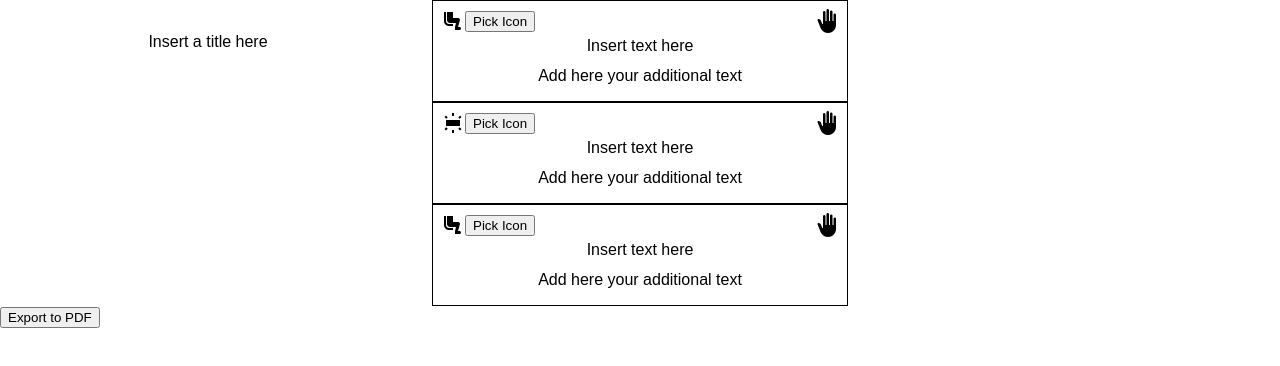
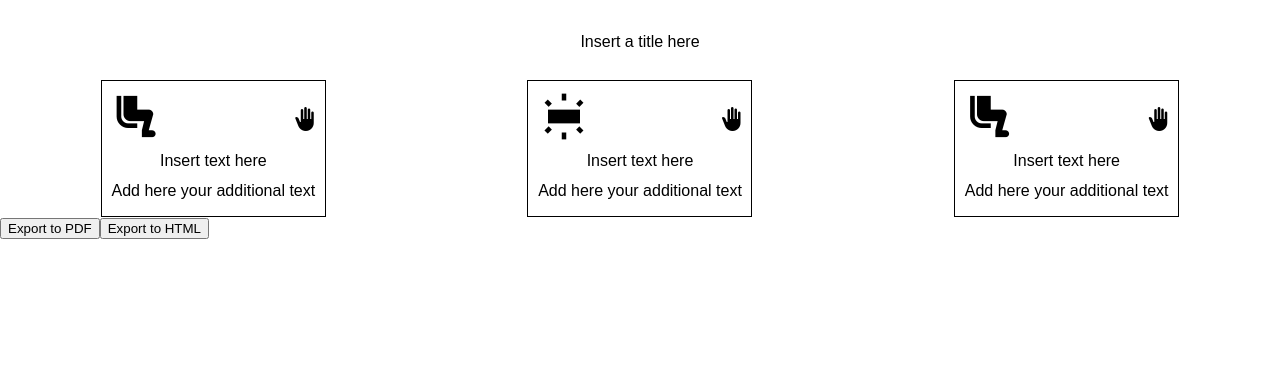
Before and after one commit to rudiszubert369/react-slide-editor, a React (Create React App) app in the folder react-slide-editor/: page / in a window 1280 px wide. Shown: the top 366 px of the page. Built offline with nearby package versions, Linux system fonts and the light colour scheme.

Commit message:
edited reducer, styling, started export to html function

```diff
--- a/react-slide-editor/package.json
+++ b/react-slide-editor/package.json
@@ -7,6 +7,7 @@
     "@testing-library/jest-dom": "^5.16.5",
     "@testing-library/react": "^13.4.0",
     "@testing-library/user-event": "^13.5.0",
+    "eslint-config-react-app": "^7.0.1",
     "material-icons": "^1.13.1",
     "react": "^18.2.0",
     "react-dom": "^18.2.0",
@@ -41,9 +42,10 @@
   },
   "devDependencies": {
     "eslint": "^8.35.0",
-    "eslint-plugin-react": "^7.32.2",
+    "eslint-plugin-react": "7.28.0",
     "eslint-plugin-react-hooks": "^4.6.0",
     "html2canvas": "^1.4.1",
+    "immer": "^9.0.19",
     "jspdf": "^2.5.1",
     "react-bootstrap": "^2.7.2",
     "react-dnd": "^16.0.1",
--- a/react-slide-editor/src/App.js
+++ b/react-slide-editor/src/App.js
@@ -8,14 +8,8 @@ import { initialState, reducer } from './reducer';
 import jsPDF from 'jspdf';
 import html2canvas from 'html2canvas';
 
-
-
-
-
 const AppContainer = styled.div`
-  display: grid;
-  grid-template-columns: 1fr 1fr 1fr;
-  gap: 16px;
+  color:black;
 `;
 
 export const AppContext = createContext();
@@ -63,6 +57,23 @@ function App() {
     });
   };
 
+  const handleExportToHTML = () => {
+    const app = appRef.current;
+
+    // Get the outer HTML of the app container
+    const htmlContent = app.outerHTML;
+
+    // Create a data URI from the HTML content
+    const dataUri = 'data:text/html;charset=utf-8,' + encodeURIComponent(htmlContent);
+
+    // Create a download link and simulate a click to trigger the download
+    const downloadLink = document.createElement('a');
+    downloadLink.href = dataUri;
+    downloadLink.download = 'slide.html';
+    document.body.appendChild(downloadLink);
+    downloadLink.click();
+    document.body.removeChild(downloadLink);
+  };
 
   return (
     <DndProvider backend={HTML5Backend}>
@@ -72,6 +83,8 @@ function App() {
           <ElementList elements={state.elements} />
         </AppContainer>
         <button onClick={handleExportToPDF}>Export to PDF</button>
+        <button onClick={handleExportToHTML}>Export to HTML</button>
+
       </AppContext.Provider>
     </DndProvider>
   );
--- /dev/null
+++ b/react-slide-editor/src/actions/action-types.js
@@ -0,0 +1,5 @@
+export const EDIT_INPUT = 'EDIT_INPUT';
+export const MOVE_ELEMENT = 'MOVE_ELEMENT';
+export const EDIT_ICON = 'EDIT_ICON';
+export const EDIT_TITLE = 'EDIT_TITLE';
+export const SET_STORED_STATE = 'SET_STORED_STATE';
--- a/react-slide-editor/src/components/ElementList.js
+++ b/react-slide-editor/src/components/ElementList.js
@@ -1,13 +1,25 @@
 import React from 'react';
+import styled from 'styled-components';
 import Element from './Element';
+
+const ElementListContainer = styled.div`
+  display: flex;
+  flex-wrap: wrap;
+  justify-content: space-around;
+
+  @media (max-width: 768px) {
+    flex-direction: column;
+    align-items: center;
+  }
+`;
 
 function ElementList({ elements }) {
   return (
-    <div>
+    <ElementListContainer>
       {elements.map((element, index) => (
         <Element key={element.id} element={element} index={index} />
       ))}
-    </div>
+    </ElementListContainer>
   );
 }
 
--- a/react-slide-editor/src/components/Icon.js
+++ b/react-slide-editor/src/components/Icon.js
@@ -1,6 +1,55 @@
 import React, { useContext, useState } from 'react';
+import styled from 'styled-components';
 import IconEditor from './IconEditor';
 import { AppContext } from '../App';
+
+const StyledIconContainer = styled.div`
+  position: relative;
+
+  &:hover .overlay {
+    opacity: 0.5;
+  }
+
+  &:hover .edit-icon-button {
+    display: block;
+  }
+`;
+
+const StyledIcon = styled.span`
+  font-size: 55px;
+`;
+
+const Overlay = styled.div`
+  position: absolute;
+  top: 0;
+  left: 0;
+  width: 100%;
+  height: 100%;
+  opacity: 0;
+  background-color: black;
+  transition: opacity 0.2s ease-in-out;
+`;
+
+const EditIconButton = styled.button`
+  display: none;
+  position: absolute;
+  top: 50%;
+  left: 50%;
+  transform: translate(-50%, -50%);
+  padding: 0;
+  width: 32px;
+  height: 32px;
+  border: none;
+  border-radius: 50%;
+  background-color: #333;
+  color: white;
+  font-size: 10px;
+  line-height: 1;
+  cursor: pointer;
+  &:before {
+    content: "\\270E";
+  }
+`;
 
 function Icon( { icon, id }) {
   const { dispatch } = useContext(AppContext);
@@ -16,11 +65,12 @@ function Icon( { icon, id }) {
   };
 
   return (
-    <>
-      <span className="material-icons">{icon}</span>
-      <button onClick={() => setShowIconEditor(!showIconEditor)}>Pick Icon</button>
+    <StyledIconContainer>
+      <StyledIcon className="material-icons">{icon}</StyledIcon>
+      <Overlay className="overlay" />
+      <EditIconButton className="edit-icon-button" onClick={() => setShowIconEditor(true)}>Pick Icon</EditIconButton>
       {showIconEditor && <IconEditor onIconSelect={handleIconSelection} onClose={handleCloseIconEditor} />}
-    </>
+    </StyledIconContainer>
   );
 }
 
--- a/react-slide-editor/src/reducer.js
+++ b/react-slide-editor/src/reducer.js
@@ -1,3 +1,7 @@
+import produce from 'immer';
+import { updateInputValue } from './utils/reducerUtils';
+// import { EDIT_INPUT, MOVE_ELEMENT, EDIT_ICON, EDIT_TITLE, SET_STORED_STATE } from './actions/action-types.js';
+
 export const initialState = {
   title: 'Insert a title here',
   elements: [
@@ -11,23 +15,10 @@ export function reducer(state, action) {
   switch (action.type) {
   case 'editInput': {
     const { elementId, inputId, value } = action;
-    return {
-      ...state,
-      elements: state.elements.map((element) => {
-        if (element.id === elementId) {
-          return {
-            ...element,
-            inputs: element.inputs.map((input) => {
-              if (input.id === inputId) {
-                return { ...input, value };
-              }
-              return input;
-            }),
-          };
-        }
-        return element;
-      }),
-    };
+    return produce(state, draft => {
+      const index = draft.elements.findIndex(element => element.id === elementId);
+      draft.elements[index] = updateInputValue(draft.elements[index], inputId, value);
+    });
   }
   case 'moveElement': {
     const { sourceIndex, destinationIndex } = action.payload;
--- /dev/null
+++ b/react-slide-editor/src/utils/reducerUtils.js
@@ -0,0 +1,11 @@
+export const updateInputValue = (element, inputId, value) => {
+  return {
+    ...element,
+    inputs: element.inputs.map((input) => {
+      if (input.id === inputId) {
+        return { ...input, value };
+      }
+      return input;
+    }),
+  };
+};
```
Also changed, not shown: react-slide-editor/src/utils/exportToHTML.js (deleted), react-slide-editor/src/utils/exportToPdf.js (deleted), 2 other files (tests, documents, lock files or other folders).
